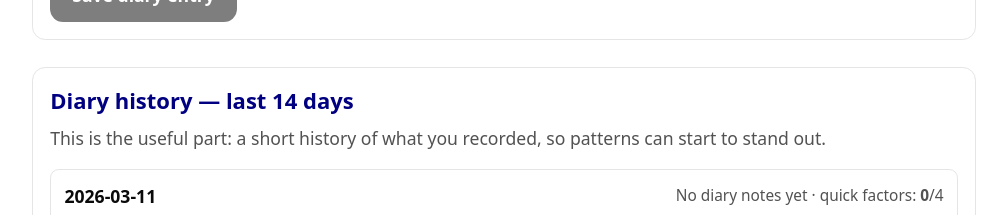
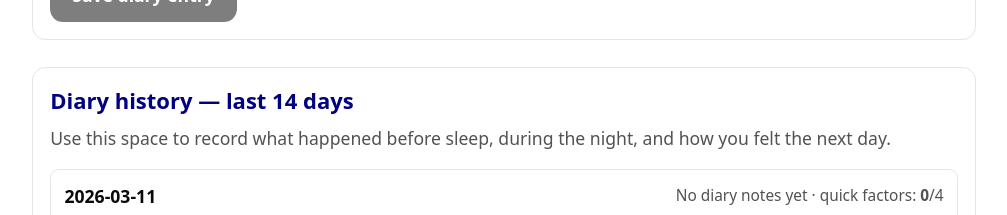
Before and after one commit to jlnalexander5-sudo/sleepfix-app, a Next.js app: page /protected/habits in a window 1280 px wide. Shown: the part 1240-1455 px from the top of the page, without its empty margins (136-1143 px from the left). Built offline with nearby package versions, Linux system fonts and the light colour scheme; no server answers.

Commit message:
Update page.tsx

```diff
--- a/app/protected/habits/page.tsx
+++ b/app/protected/habits/page.tsx
@@ -410,7 +410,7 @@ export default function HabitsPage() {
       <section className="mt-6 rounded-xl border p-4 bg-white">
         <h2 className="text-xl font-semibold">Diary history — last 14 days</h2>
         <p className="text-base text-neutral-600 mt-2">
-          This is the useful part: a short history of what you recorded, so patterns can start to stand out.
+        Use this space to record what happened before sleep, during the night, and how you felt the next day.
         </p>
 
         <div className="mt-4 grid gap-3">
```
